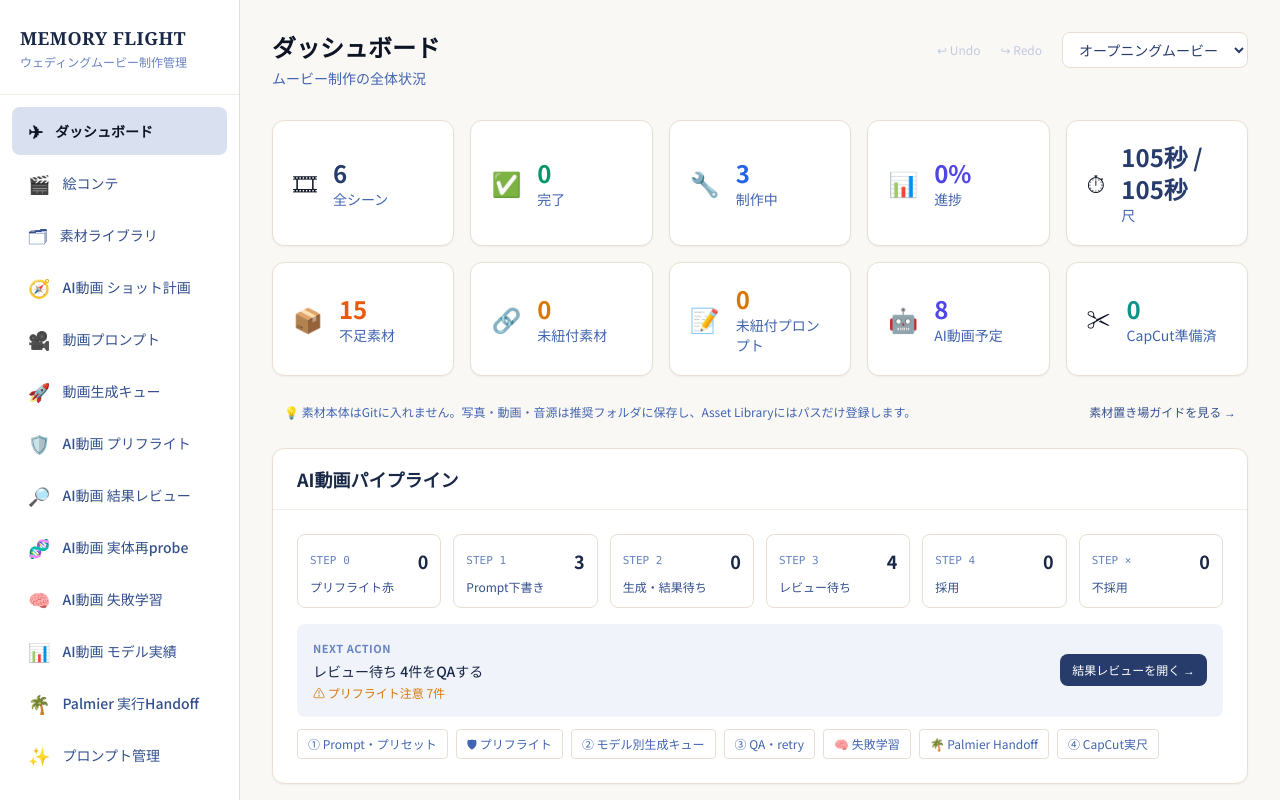
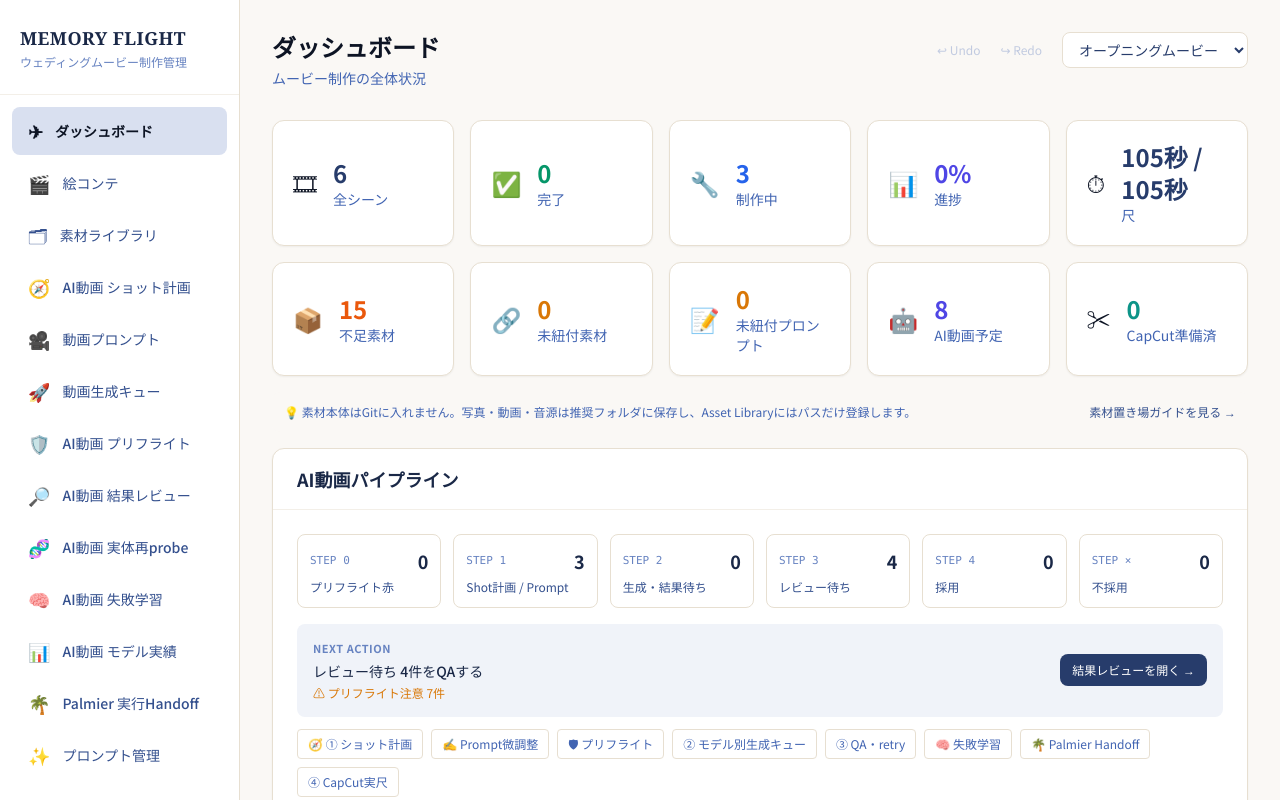
Before and after one commit to m-shogo/wedding-project, a React (Vite) app in the folder movie-dashboard/: page / in a window 1280 px wide. Shown: the top 800 px of the page. Built offline with nearby package versions, Linux system fonts and the light colour scheme.

Commit message:
feat: route empty AI video pipeline through shot planner first

```diff
--- a/movie-dashboard/src/pages/Dashboard.tsx
+++ b/movie-dashboard/src/pages/Dashboard.tsx
@@ -73,7 +73,7 @@ export function Dashboard() {
             : aiRejected > 0
               ? { label: `不採用 ${aiRejected}件。失敗カテゴリからretryまたは入力条件を見直す`, to: "/video-failure-lab", cta: "失敗学習を開く" }
               : aiVideoPrompts.length === 0
-                ? { label: "AI動画Promptがまだありません。シーンとプリセットから作成する", to: "/video-prompt-builder", cta: "動画Promptを作る" }
+                ? { label: "AI動画Promptがまだありません。絵コンテからAI向けB-roll候補を先に自動分類する", to: "/video-shot-planner", cta: "ショット計画を開く" }
                 : { label: `採用済み ${aiAdopted}件。Palmier / CapCutの実尺へ進める`, to: "/palmier-handoff", cta: "Palmier Handoffを開く" };
 
   return (
@@ -115,7 +115,7 @@ export function Dashboard() {
         <div className="grid grid-cols-2 md:grid-cols-3 xl:grid-cols-6 gap-3 mb-4">
           {[
             ["0", "プリフライト赤", aiPreflightBlocks, "/video-preflight"],
-            ["1", "Prompt下書き", aiDraft, "/video-prompt-builder"],
+            ["1", "Shot計画 / Prompt", aiDraft, "/video-shot-planner"],
             ["2", "生成・結果待ち", aiWaitingResult, "/video-generation-queue"],
             ["3", "レビュー待ち", aiReviewReady, "/video-result-review"],
             ["4", "採用", aiAdopted, "/palmier-handoff"],
@@ -136,7 +136,8 @@ export function Dashboard() {
           <Link to={aiNextAction.to} className="px-3 py-2 text-xs rounded-lg bg-navy-700 dark:bg-navy-500 text-white hover:bg-navy-800">{aiNextAction.cta} →</Link>
         </div>
         <div className="mt-3 flex flex-wrap gap-2 text-xs">
-          <Link to="/video-prompt-builder" className="px-2.5 py-1.5 rounded border border-sand-200 dark:border-navy-600 text-navy-500 dark:text-navy-300">① Prompt・プリセット</Link>
+          <Link to="/video-shot-planner" className="px-2.5 py-1.5 rounded border border-sand-200 dark:border-navy-600 text-navy-500 dark:text-navy-300">🧭 ① ショット計画</Link>
+          <Link to="/video-prompt-builder" className="px-2.5 py-1.5 rounded border border-sand-200 dark:border-navy-600 text-navy-500 dark:text-navy-300">✍ Prompt微調整</Link>
           <Link to="/video-preflight" className="px-2.5 py-1.5 rounded border border-sand-200 dark:border-navy-600 text-navy-500 dark:text-navy-300">🛡 プリフライト</Link>
           <Link to="/video-generation-queue" className="px-2.5 py-1.5 rounded border border-sand-200 dark:border-navy-600 text-navy-500 dark:text-navy-300">② モデル別生成キュー</Link>
           <Link to="/video-result-review" className="px-2.5 py-1.5 rounded border border-sand-200 dark:border-navy-600 text-navy-500 dark:text-navy-300">③ QA・retry</Link>
```
